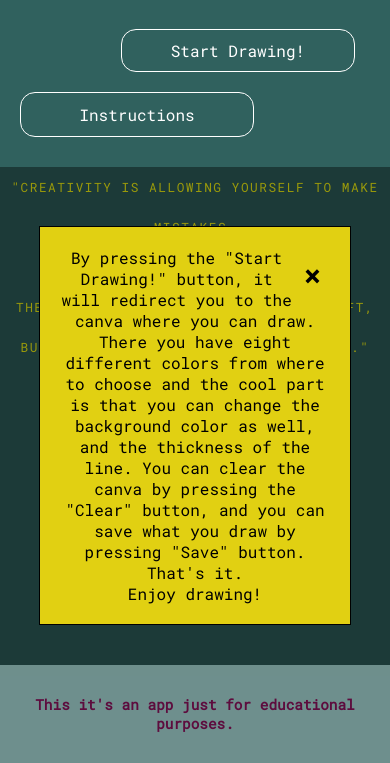
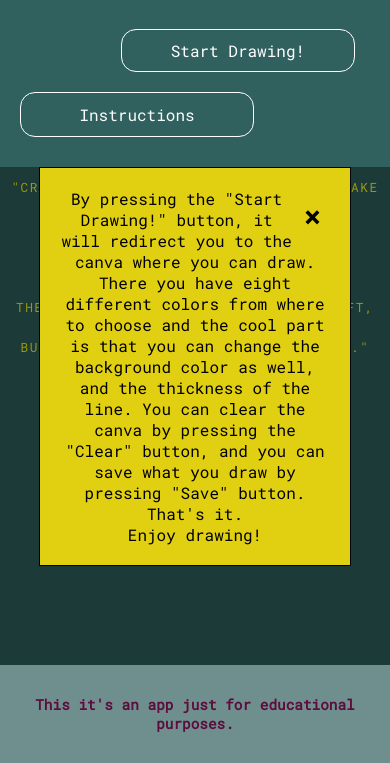
Before and after one commit to SarahGrozav1/Your-Drawing-App, a plain HTML site: page index.html in a window 390 px wide. Both pictures are taken after a click on the button "Instructions". Shown: the part 81-844 px from the top of the page. Drawn offline with Linux system fonts and the light colour scheme.

```diff
--- a/assets/css/style.css
+++ b/assets/css/style.css
@@ -101,7 +101,7 @@ h1 {
 
   .button-content {
     background-color: #e1d012;
-    margin: 15% auto;
+    margin: auto;
     padding: 20px;
     border: 1px solid #000000;
     width: 80%;
@@ -115,7 +115,6 @@ h1 {
     font-weight: bold;
     margin: 10px;
     cursor: pointer;
-
   }
 
   .close:hover,
```
